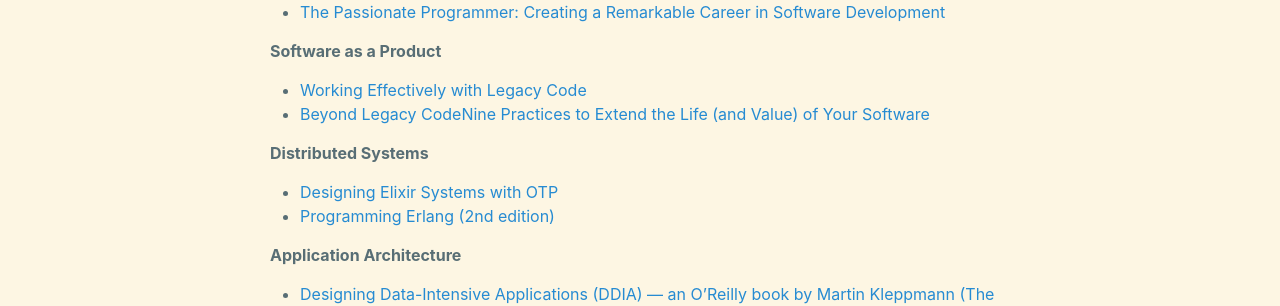
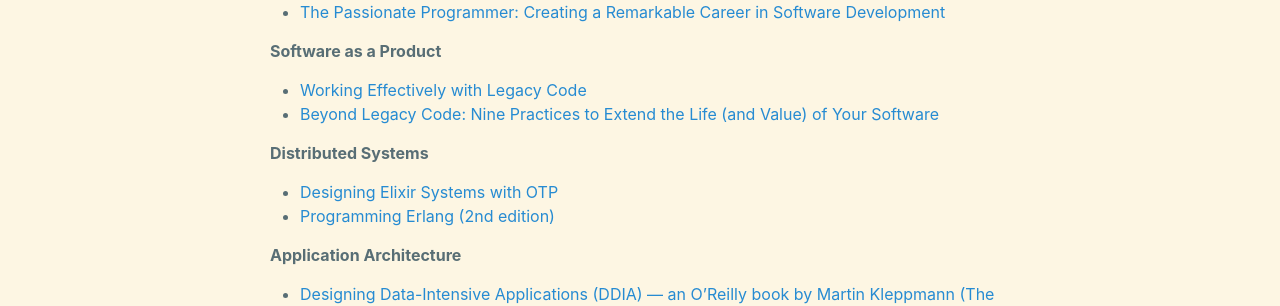
Before and after one commit to andrea-prearo/andrea-prearo.github.io, a Jekyll site: the page built from _about/recommended-books.md, in a window 1280 px wide. Shown: the part 509-815 px from the top of the page. Built offline with Jekyll 4.4.1, drawn with Linux system fonts in a browser that asks for light colours.

Commit message:
Fix book typo

```diff
--- a/_about/recommended-books.md
+++ b/_about/recommended-books.md
@@ -22,7 +22,7 @@ exclude_from_nav: true
 
 **Software as a Product**
 * [Working Effectively with Legacy Code](https://www.google.com/books/edition/Working_Effectively_with_Legacy_Code/fB6s_Z6g0gIC?hl=en&gbpv=0)
-* [Beyond Legacy CodeNine Practices to Extend the Life (and Value) of Your Software](https://pragprog.com/book/dblegacy/beyond-legacy-code)
+* [Beyond Legacy Code: Nine Practices to Extend the Life (and Value) of Your Software](https://pragprog.com/book/dblegacy/beyond-legacy-code)
 
 **Distributed Systems**
 * [Designing Elixir Systems with OTP](https://pragprog.com/book/jgotp/designing-elixir-systems-with-otp)
```
